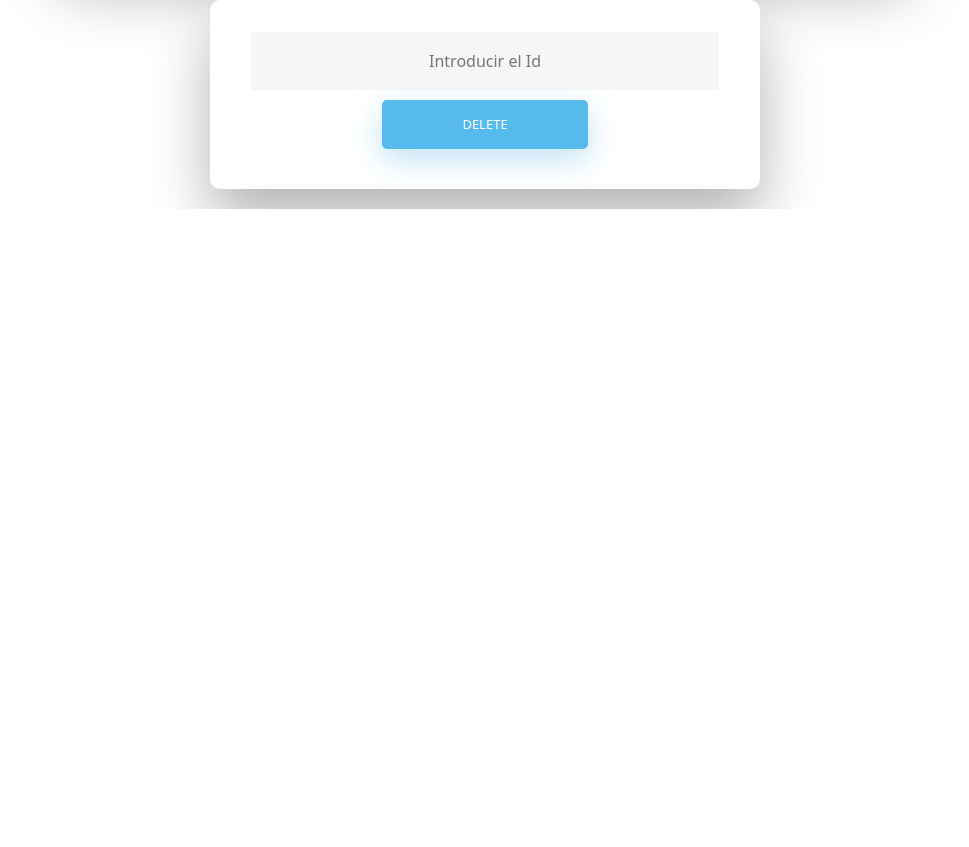
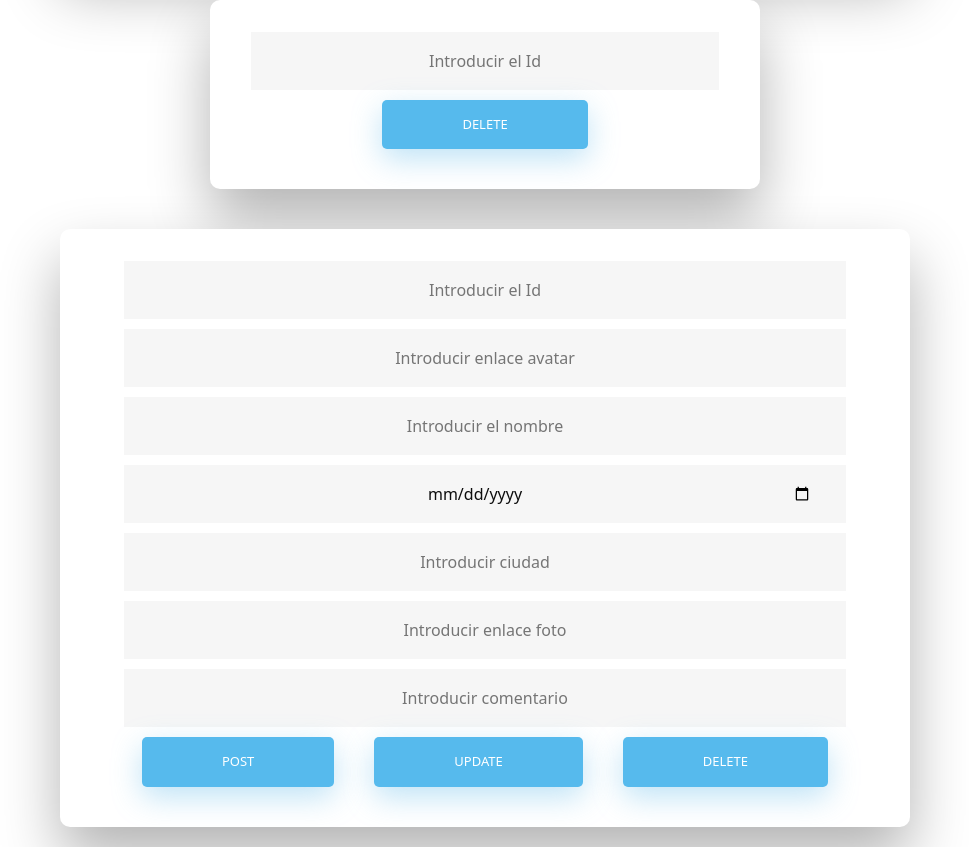
Before and after one commit to YorlinPacha/app_weather, a Vue app: page /formulario in a window 1280 px wide. Shown: the part 712-1559 px from the top of the page, without its empty margins (155-1124 px from the left). Before the commit the page ends 921 px from the top, so only its background shows below. Built offline with nearby package versions, Linux system fonts and the light colour scheme.

Commit message:
formulario con crud

```diff
--- a/src/components/UpdateComp.vue
+++ b/src/components/UpdateComp.vue
@@ -0,0 +1,214 @@
+<template>
+     <div class="home">
+      <div class="wrapper fadeInDown">
+        <div id="formContent">
+
+            <form v-on:submit.prevent="postNew">
+                <input type="text" id="delid" class="fadeIn second " name="id" placeholder="Introducir el Id" v-model="id">
+              <input type="text" id="avatar" class="fadeIn third" name="avatar" placeholder="Introducir enlace avatar" v-model="avatar">
+              <input type="text" id="name" class="fadeIn fourth" name="name" placeholder="Introducir el nombre" v-model="name">
+              <input type="date" id="fecha" class="fadeIn fifth" name="fecha" placeholder="Introducir la fecha" v-model="fecha">
+              <input type="text" id="location" class="fadeIn sixth" name="location" placeholder="Introducir ciudad" v-model="location">
+              <input type="text" id="foto" class="fadeIn seventh" name="foto" placeholder="Introducir enlace foto" v-model="foto">
+               <input type="text" id="comentario" class="fadeIn eighth" name="comentario" placeholder="Introducir comentario" v-model="comentario">
+              <input type="submit" class="fadeIn tenth" value="Post">
+              <input type="submit" class="fadeIn twelfth" value="Update">
+              <input type="submit" class="fadeIn ninth" value="delete">
+              <div class="error" v-if="error">{{ error }}</div>
+              </form>
+          </div>
+
+       </div>
+     </div>
+
+</template>
+
+<script>
+export default {
+  name: 'UpdateComp',
+  components: {
+  },
+}
+
+</script>
+
+<style scoped>
+.wrapper {
+   display: flex;
+   align-items: center;
+   flex-direction: column;
+   justify-content: center;
+   width: 100%;
+   min-height: 100%;
+   padding: 20px;
+ }
+ #formContent {
+   -webkit-border-radius: 10px 10px 10px 10px;
+   border-radius: 10px 10px 10px 10px;
+   background: #fff;
+   padding: 30px;
+   width: 90%;
+   max-width: 850px;
+   position: relative;
+   padding: 0px;
+   -webkit-box-shadow: 0 30px 60px 0 rgba(0,0,0,0.3);
+   box-shadow: 0 30px 60px 0 rgba(0,0,0,0.3);
+   text-align: center;
+ }
+ #formContent-2 {
+   -webkit-border-radius: 10px 10px 10px 10px;
+   border-radius: 10px 10px 10px 10px;
+   background: #fff;
+   padding: 40px;
+   width: 90%;
+   max-width: 550px;
+   position: relative;
+   padding: 0px;
+   -webkit-box-shadow: 0 30px 60px 0 rgba(0,0,0,0.3);
+   box-shadow: 0 30px 60px 0 rgba(0,0,0,0.3);
+   text-align: center;
+
+ }
+ input[type=button], input[type=submit], input[type=reset]  {
+   background-color: #56baed;
+   border: none;
+   color: white;
+   padding: 15px 80px;
+   text-align: center;
+   text-decoration: none;
+   display: inline-block;
+   text-transform: uppercase;
+   font-size: 13px;
+   -webkit-box-shadow: 0 10px 30px 0 rgba(95,186,233,0.4);
+   box-shadow: 0 10px 30px 0 rgba(95,186,233,0.4);
+   -webkit-border-radius: 5px 5px 5px 5px;
+   border-radius: 5px 5px 5px 5px;
+   margin: 5px 20px 40px 20px;
+   -webkit-transition: all 0.3s ease-in-out;
+   -moz-transition: all 0.3s ease-in-out;
+   -ms-transition: all 0.3s ease-in-out;
+   -o-transition: all 0.3s ease-in-out;
+   transition: all 0.3s ease-in-out;
+ }
+ input[type=button]:hover, input[type=submit]:hover, input[type=reset]:hover  {
+   background-color: #39ace7;
+ }
+ input[type=button]:active, input[type=submit]:active, input[type=reset]:active  {
+   -moz-transform: scale(0.95);
+   -webkit-transform: scale(0.95);
+   -o-transform: scale(0.95);
+   -ms-transform: scale(0.95);
+   transform: scale(0.95);
+ }
+ input[type=text], [type=date] {
+   background-color: #f6f6f6;
+   border: none;
+   color: #0d0d0d;
+   padding: 15px 32px;
+   text-align: center;
+   text-decoration: none;
+   display: inline-block;
+   font-size: 16px;
+   margin: 5px;
+   width: 85%;
+   border: 2px solid #f6f6f6;
+   /* -webkit-transition: all 0.5s ease-in-out;
+   -moz-transition: all 0.5s ease-in-out;
+   -ms-transition: all 0.5s ease-in-out;
+   -o-transition: all 0.5s ease-in-out;
+   transition: all 0.5s ease-in-out;
+   -webkit-border-radius: 5px 5px 5px 5px;
+   border-radius: 5px 5px 5px 5px; */
+ }
+ input[type=text]:focus {
+   background-color: #fff;
+   border-bottom: 2px solid #5fbae9;
+ }
+ input[type=text]:placeholder {
+   color: #cccccc;
+ }
+ /* ANIMATIONS */
+ /* Simple CSS3 Fade-in-down Animation */
+ /* .fadeInDown {
+   -webkit-animation-name: fadeInDown;
+   animation-name: fadeInDown;
+   -webkit-animation-duration: 1s;
+   animation-duration: 1s;
+   -webkit-animation-fill-mode: both;
+   animation-fill-mode: both;
+ }
+ @-webkit-keyframes fadeInDown {
+   0% {
+     opacity: 0;
+     -webkit-transform: translate3d(0, -100%, 0);
+     transform: translate3d(0, -100%, 0);
+   }
+   100% {
+     opacity: 1;
+     -webkit-transform: none;
+     transform: none;
+   }
+ }
+ @keyframes fadeInDown {
+   0% {
+     opacity: 0;
+     -webkit-transform: translate3d(0, -100%, 0);
+     transform: translate3d(0, -100%, 0);
+   }
+   100% {
+     opacity: 1;
+     -webkit-transform: none;
+     transform: none;
+   }
+ }
+ /* Simple CSS3 Fade-in Animation */
+ /* @-webkit-keyframes fadeIn { from { opacity:0; } to { opacity:1; } }
+ @-moz-keyframes fadeIn { from { opacity:0; } to { opacity:1; } }
+ @keyframes fadeIn { from { opacity:0; } to { opacity:1; } }
+ .fadeIn {
+   opacity:0;
+   -webkit-animation:fadeIn ease-in 1;
+   -moz-animation:fadeIn ease-in 1;
+   animation:fadeIn ease-in 1;
+   -webkit-animation-fill-mode:forwards;
+   -moz-animation-fill-mode:forwards;
+   animation-fill-mode:forwards;
+   -webkit-animation-duration:1s;
+   -moz-animation-duration:1s;
+   animation-duration:1s;
+ }  */
+ /* .fadeIn.first {
+   -webkit-animation-delay: 0.4s;
+   -moz-animation-delay: 0.4s;
+   animation-delay: 0.4s;
+ }
+ .fadeIn.second {
+   -webkit-animation-delay: 0.6s;
+   -moz-animation-delay: 0.6s;
+   animation-delay: 0.6s;
+ }
+ .fadeIn.third {
+   -webkit-animation-delay: 0.8s;
+   -moz-animation-delay: 0.8s;
+   animation-delay: 0.8s;
+ }
+ .fadeIn.fourth {
+   -webkit-animation-delay: 1s;
+   -moz-animation-delay: 1s;
+   animation-delay: 1s;
+ }
+ *:focus {
+     outline: none;
+ }
+ #icon {
+   width:60%;
+ } */
+ .error{
+   background-color: red;
+   color:white;
+ }
+ #delid{
+   margin-top: 2rem;
+ }
+
+</style>
--- a/src/views/FormularioView.vue
+++ b/src/views/FormularioView.vue
@@ -2,12 +2,14 @@
   <div>
 <PostComp />
 <DelComp  />
+<UpdateComp />
   </div>
 </template>
 
 <script setup>
 import PostComp from '@/components/PostComp.vue'
 import DelComp from '@/components/DelComp.vue'
+import UpdateComp from '@/components/UpdateComp.vue';
 
 
 </script>
```
